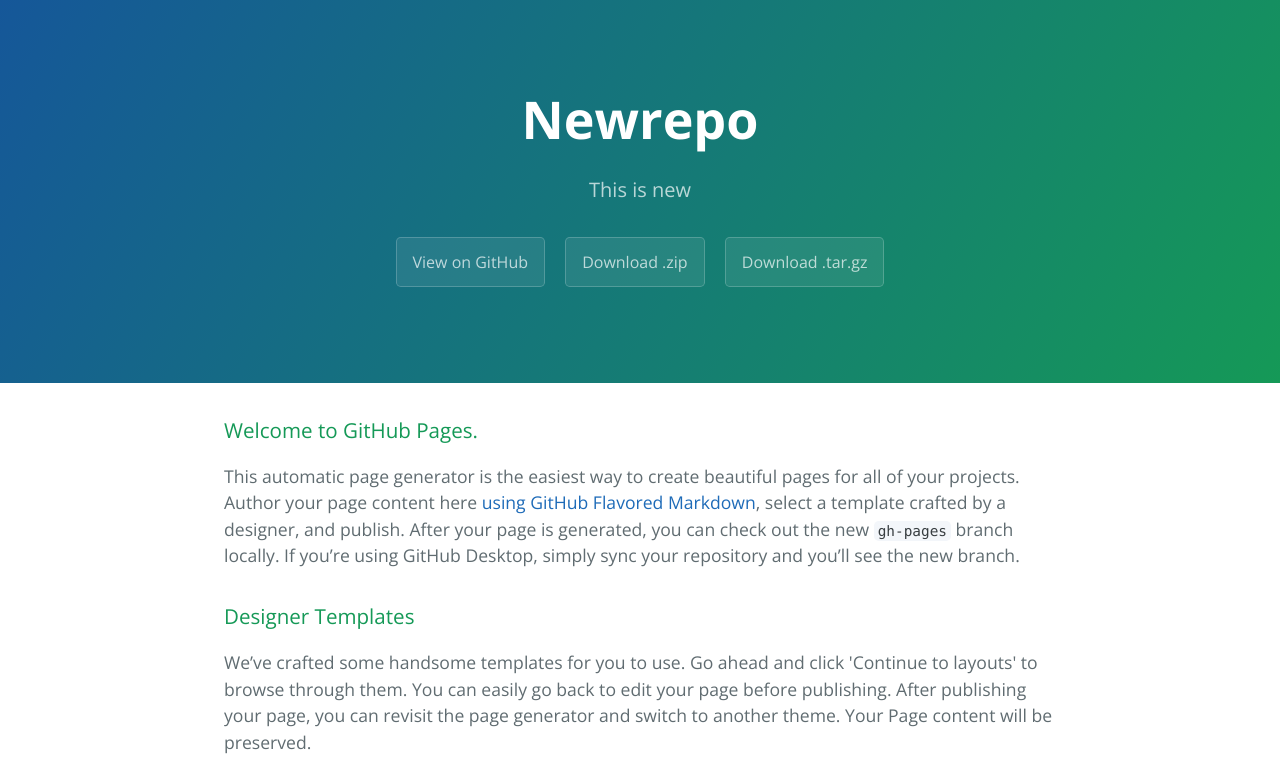
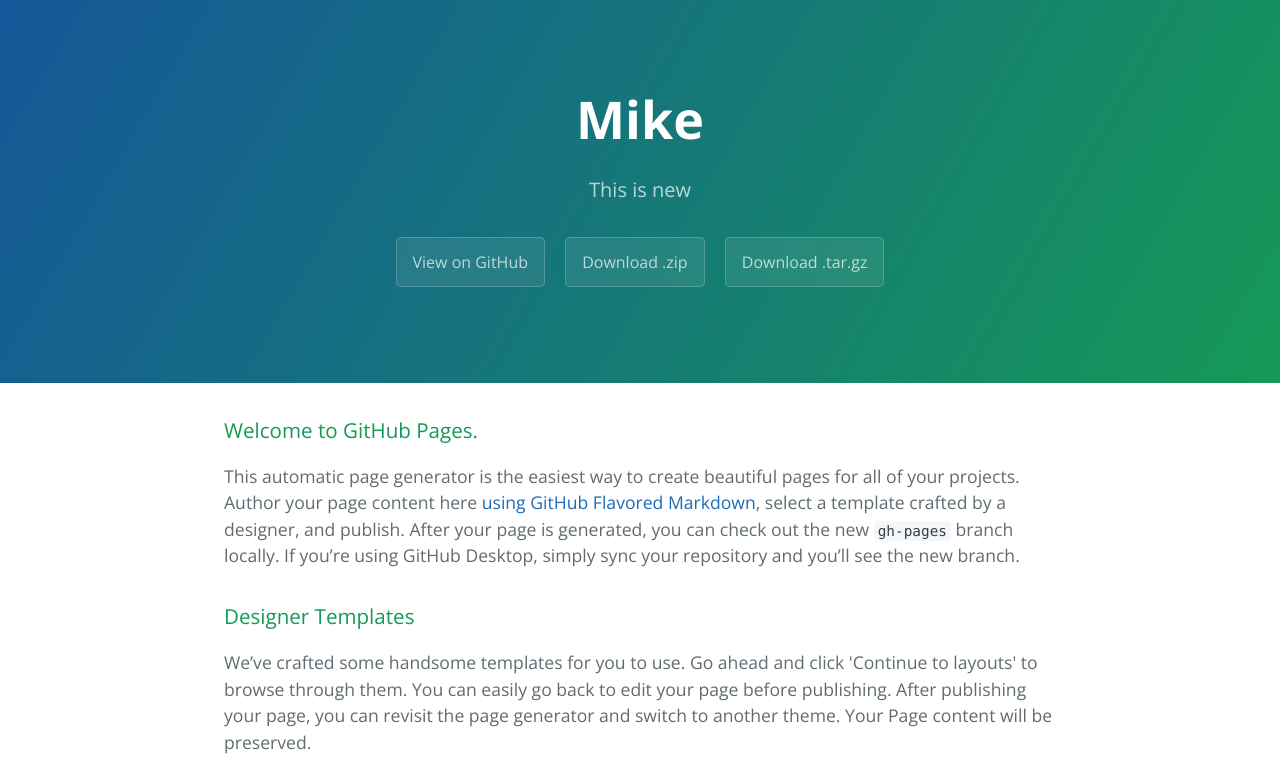
Before and after one commit to toggie122/NewRepo, a plain HTML site: page index.html in a window 1280 px wide. Shown: the top 784 px of the page. Drawn offline with nearby package versions, Linux system fonts and the light colour scheme.

Commit message:
updated text content

```diff
--- a/index.html
+++ b/index.html
@@ -11,7 +11,7 @@
   </head>
   <body>
     <section class="page-header">
-      <h1 class="project-name">Newrepo</h1>
+      <h1 class="project-name">Mike</h1>
       <h2 class="project-tagline">This is new</h2>
       <a href="https://github.com/toggie122/NewRepo" class="btn">View on GitHub</a>
       <a href="https://github.com/toggie122/NewRepo/zipball/master" class="btn">Download .zip</a>
```
